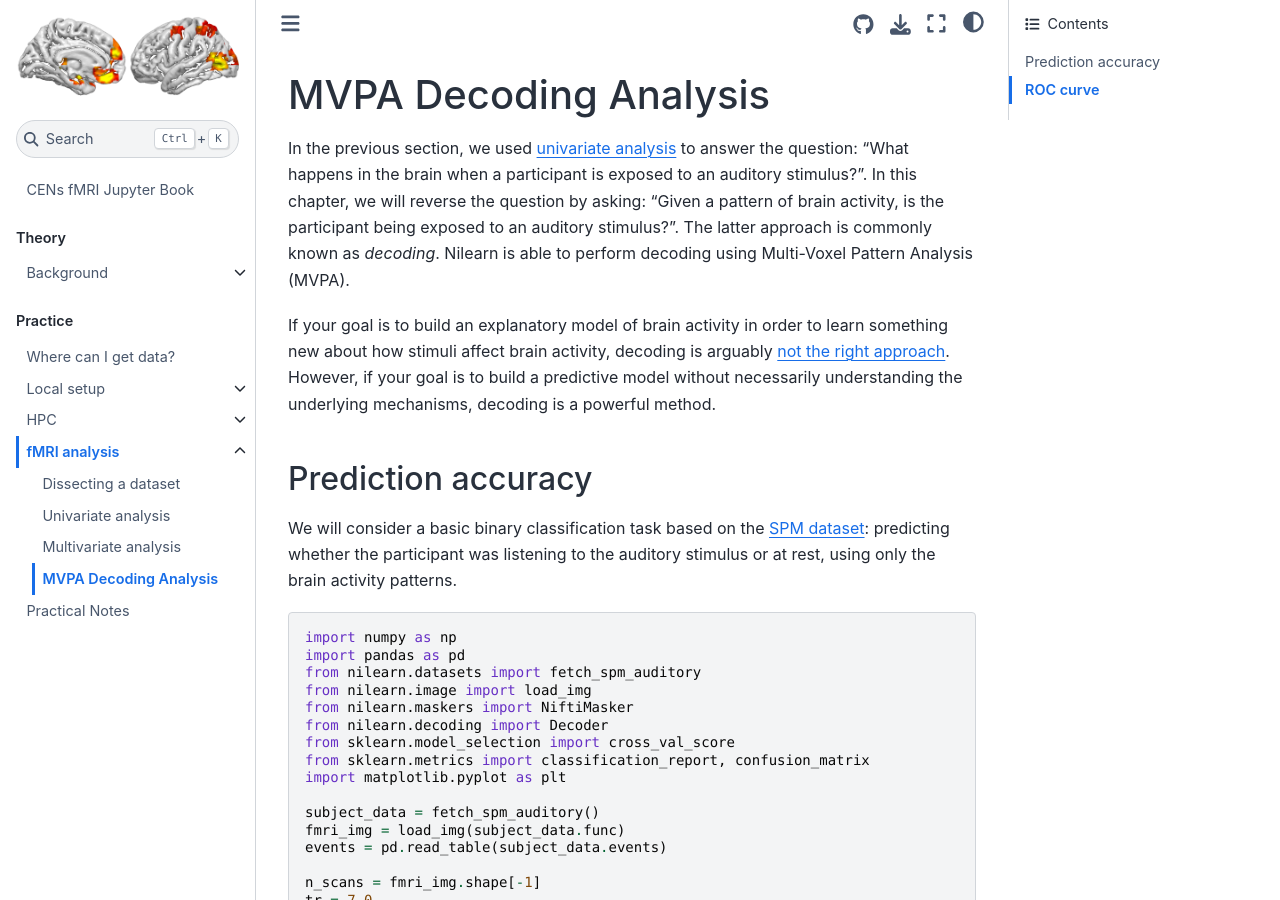
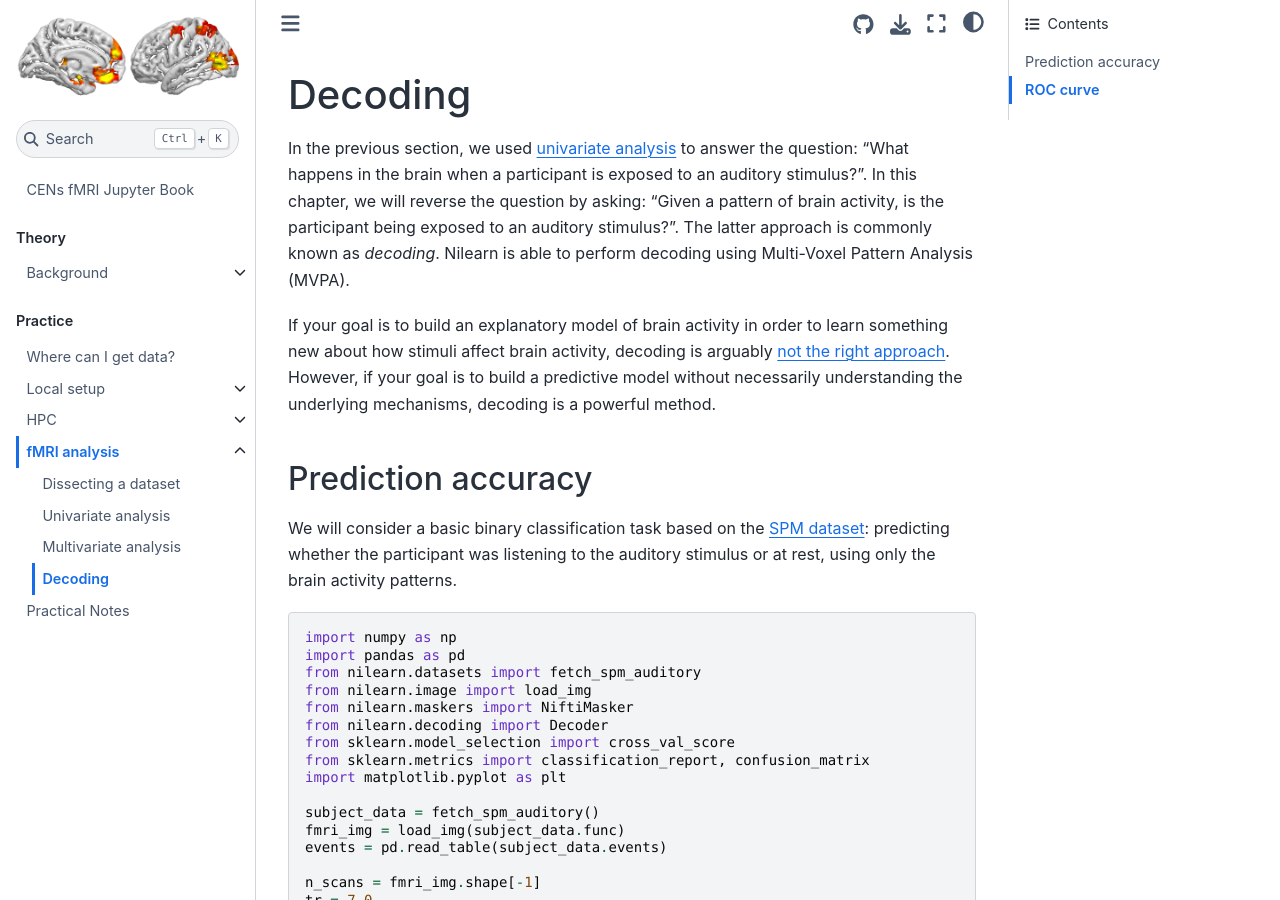
Before and after one commit to CENsBonn/fMRI, a Jupyter Book: the page built from analysis-decoding.md, in a window 1280 px wide and 900 px high. Built offline with Jupyter Book 1.0.4 settings and Sphinx 7.4.7 and the Sphinx Book theme 1.1.4, drawn with Linux system fonts in a browser that asks for light colours.

Commit message:
docs: Change title

```diff
--- a/analysis-decoding.md
+++ b/analysis-decoding.md
@@ -12,7 +12,7 @@ kernelspec:
   name: python3
 ---
 
-# MVPA Decoding Analysis
+# Decoding
 
 In the previous section, we used
 {doc}`univariate analysis<analysis-univariate>`
```
